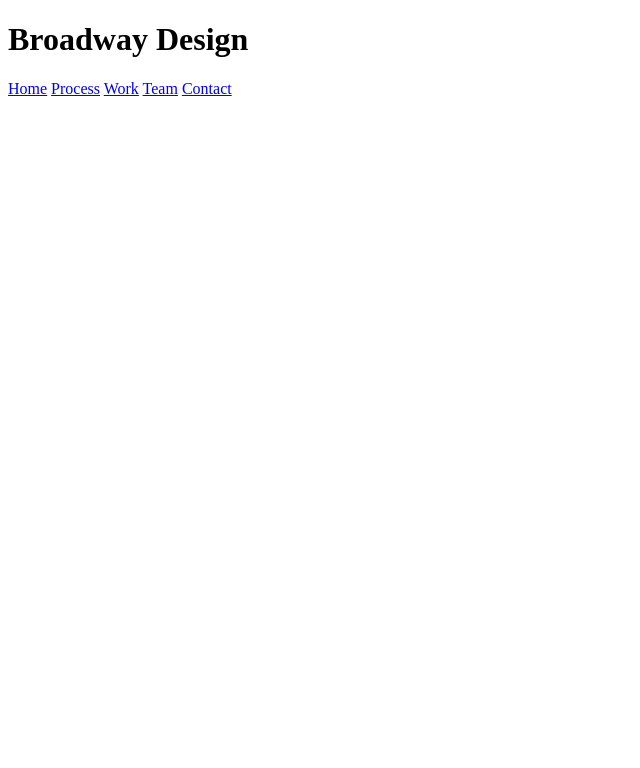
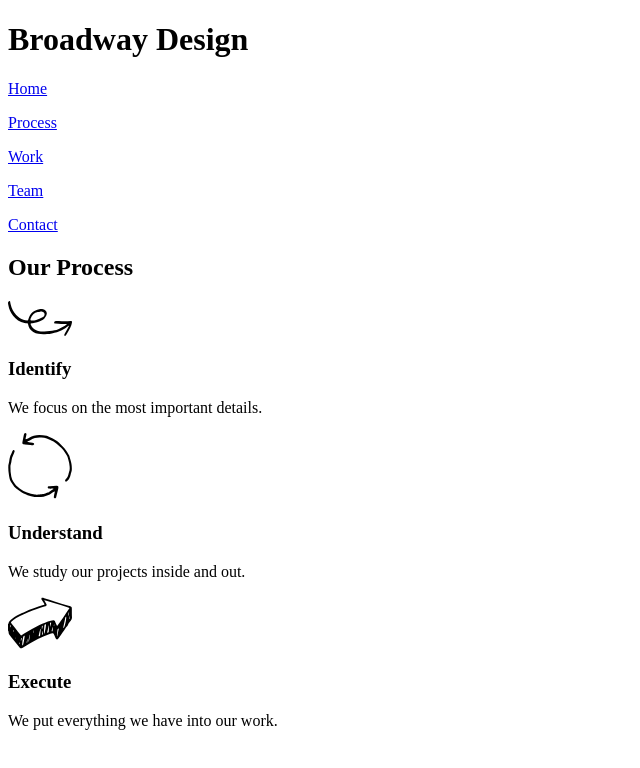
Before and after one commit to shuanjin/broadway, a plain HTML site: page index.html in a window 1280 px wide. Shown: the whole page, without its empty margins (0-640 px from the left). Drawn offline with Linux system fonts and the light colour scheme.

Commit message:
updated process section, clean up header section

```diff
--- a/index.html
+++ b/index.html
@@ -8,16 +8,36 @@
   </head>
 
   <body>
+
     <!-- Header section -->
     <div class="header">
       <h1>Broadway Design</h1>
       <nav>
-        <a href="#">Home</a>
-        <a href="#process">Process</a>
-        <a href="#portfolio">Work</a>
-        <a href="#team">Team</a>
-        <a href="#contact">Contact</a>
+        <p><a href="#">Home</a></p>
+        <p><a href="#process">Process</a></p>
+        <p><a href="#portfolio">Work</a></p>
+        <p><a href="#team">Team</a></p>
+        <p><a href="#contact">Contact</a></p>
       </nav>
+    </div>
+
+    <!-- Process section -->
+    <div class="list" id="process">
+      <h2>Our Process</h2>
+    </div>
+
+    <div class="list-item">
+      <img src="resources/images/identify.svg">
+      <h3>Identify</h3>
+      <p>We focus on the most important details.</p>
+
+      <img src="resources/images/understand.svg">
+      <h3>Understand</h3>
+      <p>We study our projects inside and out.</p>
+
+      <img src="resources/images/execute.svg">
+      <h3>Execute</h3>
+      <p>We put everything we have into our work.</p>
     </div>
 
   </body>
```
